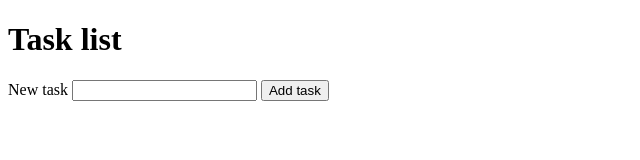
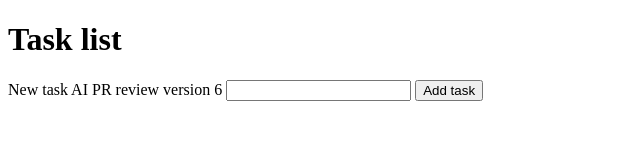
Before and after one commit to JyotsnaK1-spec/ai-code-review-demo, a plain HTML site: page src/pages/index.html in a window 1280 px wide. Shown: the whole page, without its empty margins (0-640 px from the left). Drawn offline with Linux system fonts and the light colour scheme.

Commit message:
Al code review

```diff
--- a/src/pages/index.html
+++ b/src/pages/index.html
@@ -9,7 +9,7 @@
 		<main>
 			<h1>Task list</h1>
 			<form id="task-form">
-				<label for="task">New task</label>
+				<label for="task">New task AI PR review version 6</label>
 				<input id="task" name="task" required />
 				<button type="submit">Add task</button>
 			</form>
```
